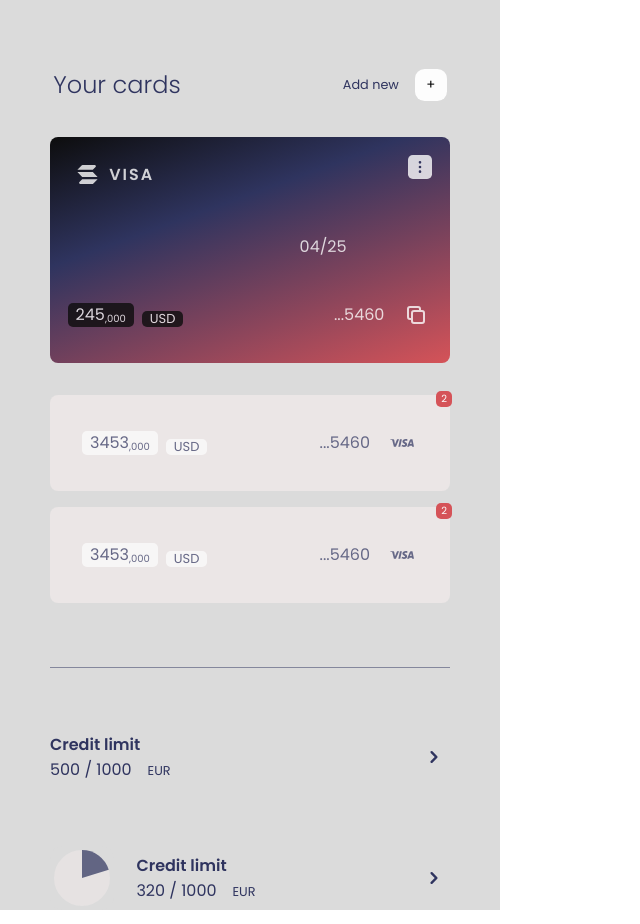
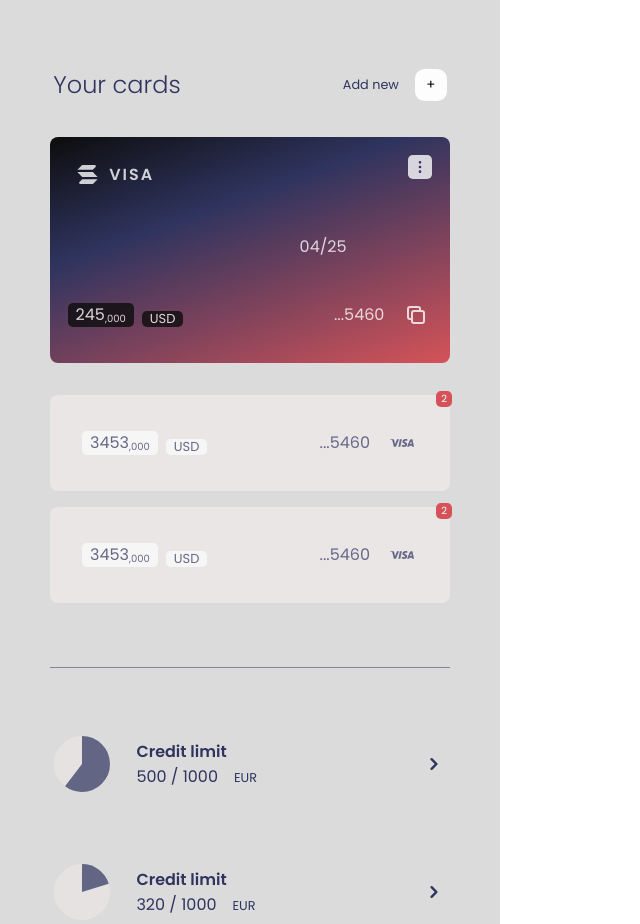
Before and after one commit to billionsjoel/quickTrans, a React (Create React App) app: page / in a window 1280 px wide. Shown: the whole page, without its empty margins (0-640 px from the left). Built offline with nearby package versions, Linux system fonts and the light colour scheme.

Commit message:
Add circular progress bar

```diff
--- a/src/components/VisaSection/CreditPanels/index.js
+++ b/src/components/VisaSection/CreditPanels/index.js
@@ -12,7 +12,16 @@ function CreditPanel() {
       <hr />
       <div className={style.bar}>
         <div className={style.bar__left}>
-
+          <CircularProgressbar
+            value={60}
+            strokeWidth={50}
+            styles={buildStyles({
+						  strokeLinecap: 'butt',
+						  pathColor: '#2f345f',
+						  trailColor: '#ebe6e6',
+            })}
+            className={style.progress}
+          />
           <div className={style.credit__limit}>
             <h6>Credit limit</h6>
             <span className={style.values}>500 / 1000</span>
```
